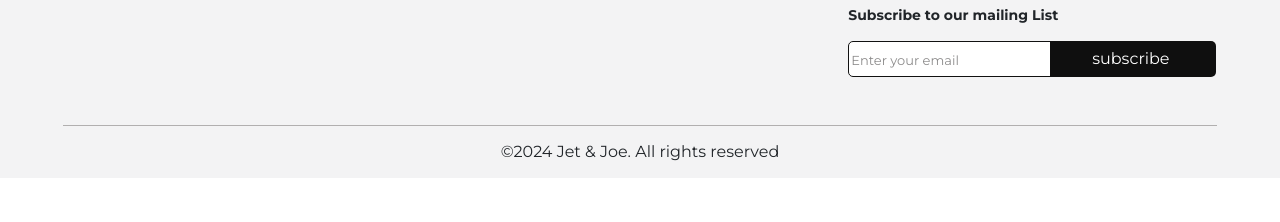
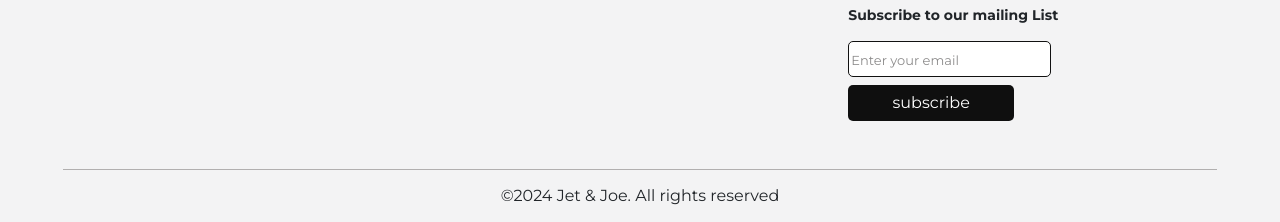
Before and after one commit to GAD0007/Jet-and-Joe, a plain HTML site: page index.html in a window 1280 px wide. Shown: the part 2081-2303 px from the top of the page. Before the commit the page ends 2259 px from the top, so only its background shows below. Drawn offline with nearby package versions, Linux system fonts and the light colour scheme; files whose address does not match are found by name; a web font is replaced by a local one.

```diff
--- a/index.html
+++ b/index.html
@@ -631,11 +631,11 @@ function SubForm (){
                     id="enter-email"
                     placeholder="Enter your email"
                   />
-                  <button  class="subscription-button" onclick="SubForm()">
-                    subscribe
-                  </button>
                 </div>
               </form>
+              <button  class="subscription-button mt-2" onclick="SubForm()">
+                subscribe
+              </button>
             </div>
           </div>
           <div class="col-md-12 text-center mt-5">
--- a/products.js
+++ b/products.js
@@ -40,7 +40,7 @@ const products = [
     name: "Alien Wear",
     price: 35000,
     instock: 100,
-      imgSrc: ["images/DSC_0453.png"],
+      imgSrc: ["images/DSC_0453 (1) (1).png"],
       options: {
         sizes: ["M","L","X-L"],
         colors: ["black"],
--- a/style.css
+++ b/style.css
@@ -1146,7 +1146,7 @@ footer2{
     width: 45%;
     background-color:#0f0f0f;
     border-radius: 5px;
-    padding: 8px 24px 8px 20px;
+    padding: 8px 10px 8px 10px;
     border: none;
     transition: 0.5s ease-in-out;
     height: 36px;
```
Also changed, not shown: store.html (+3 -3 lines), images/DSC_0453 (1) (1).png (added), images/DSC_0453 (1).png (deleted), images/DSC_0453.png (deleted).
